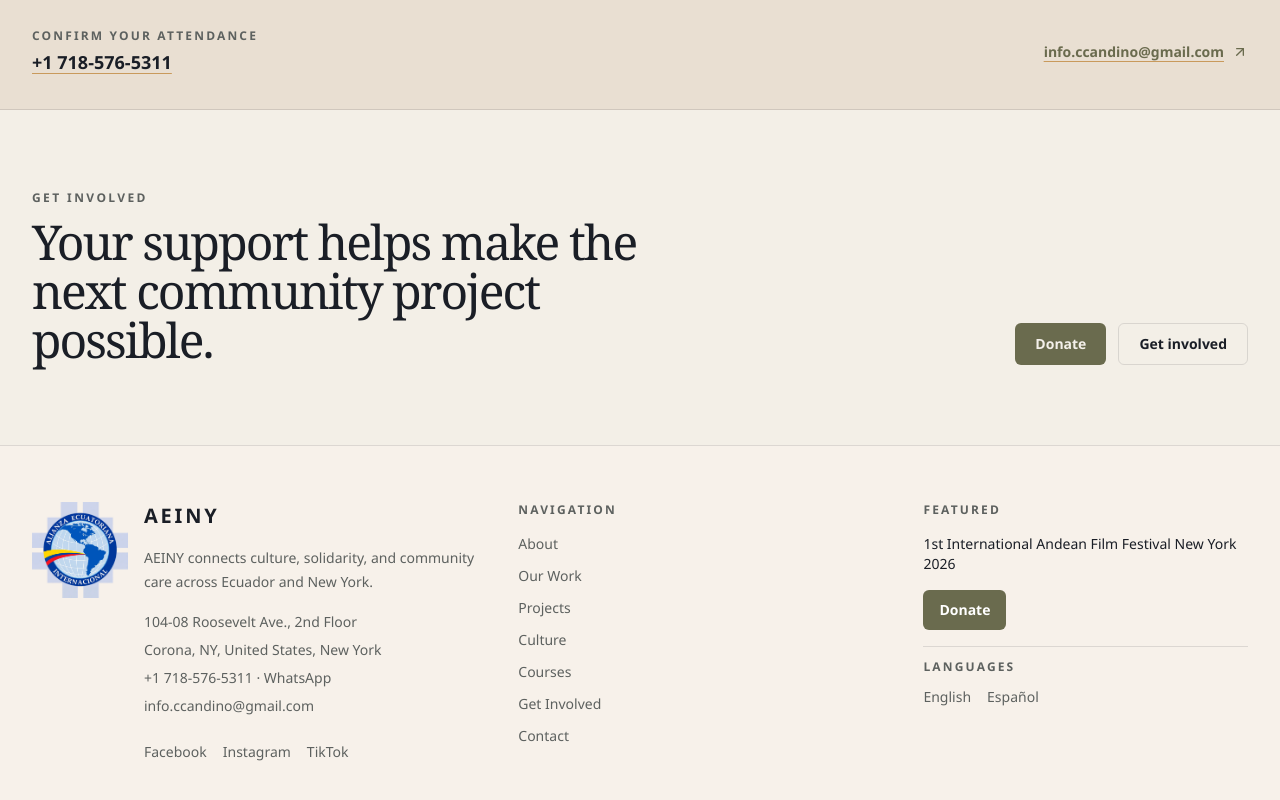
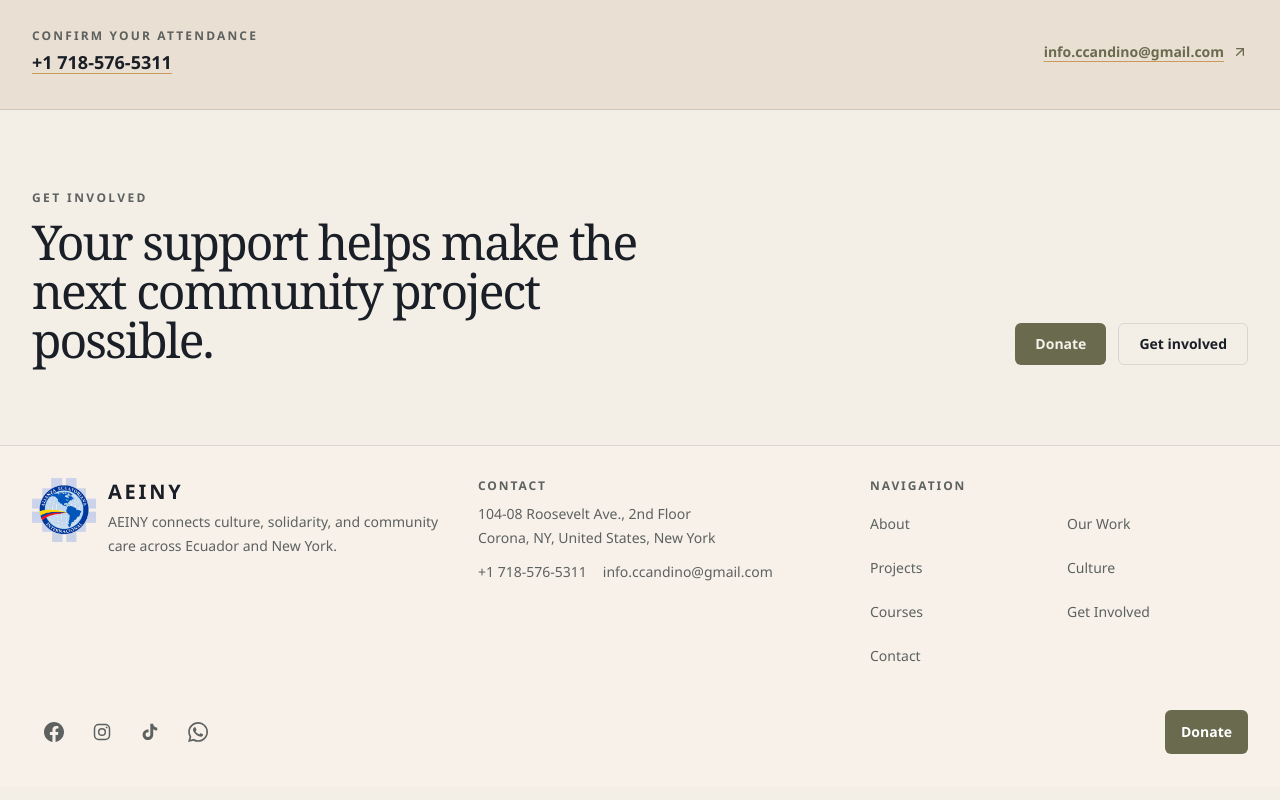
Before and after one commit to MartFrida/aeny2, a React (Vite) app: page /en in a window 1280 px wide. Shown: the part 3996-4796 px from the top of the page. Built offline with nearby package versions, Linux system fonts and the light colour scheme.

Commit message:
fix footer

```diff
--- a/src/app/router.tsx
+++ b/src/app/router.tsx
@@ -19,7 +19,7 @@ const pageLoaders = {
   eventKuri2023: () => import('../pages/Events/KuriChasqui2023Page').then((module) => ({ Component: module.KuriChasqui2023Page })),
   courses: () => import('../pages/Courses').then((module) => ({ Component: module.CoursesPage })),
   getInvolved: () => import('../pages/GetInvolved').then((module) => ({ Component: module.GetInvolvedPage })),
-  donate: () => import('../pages/Donate').then((module) => ({ Component: module.DonatePage })),
+  donate: () => import('../pages/Donate/donate').then((module) => ({ Component: module.DonatePage })),
   contact: () => import('../pages/Contact').then((module) => ({ Component: module.ContactPage })),
 } as const
 
--- a/src/components/layout/Footer.tsx
+++ b/src/components/layout/Footer.tsx
@@ -1,8 +1,44 @@
-import { navigationItems } from '../../data/navigation'
 import { Link } from 'react-router-dom'
 import { useTranslation } from 'react-i18next'
+import { navigationItems } from '../../data/navigation'
+import { contactInfo } from '../../data/contact'
 import { Container } from '../common/Container'
-import { contactInfo } from '../../data/contact'
+
+const focusClass =
+  'focus-visible:outline-2 focus-visible:outline-offset-2 focus-visible:outline-(--primary)'
+const headingClass =
+  'text-xs font-semibold uppercase tracking-[0.16em] text-(--muted)'
+const iconLinkClass =
+  `inline-flex h-11 w-11 shrink-0 items-center justify-center rounded-full text-(--muted) transition-colors hover:bg-(--primary)/8 hover:text-(--foreground) ${focusClass}`
+const textLinkClass =
+  `inline-flex min-h-11 items-center rounded-md text-sm leading-5 text-(--muted) transition-colors hover:text-(--foreground) ${focusClass}`
+
+const socialIconPaths = {
+  facebook:
+    'M24 12.073C24 5.405 18.627 0 12 0S0 5.405 0 12.073c0 6.026 4.388 11.02 10.125 11.927v-8.437H7.078v-3.49h3.047V9.413c0-3.025 1.792-4.697 4.533-4.697 1.312 0 2.686.235 2.686.235v2.97H15.83c-1.491 0-1.956.93-1.956 1.885v2.266h3.328l-.532 3.49h-2.796V24C19.612 23.093 24 18.1 24 12.073Z',
+  tiktok:
+    'M19.589 6.686a4.793 4.793 0 0 1-3.77-4.245V2h-3.445v13.672a2.878 2.878 0 0 1-2.874 2.477 2.88 2.88 0 0 1-2.879-2.88A2.879 2.879 0 0 1 9.5 12.39c.283 0 .556.041.819.121V9.01a6.361 6.361 0 0 0-.819-.052c-3.508 0-6.353 2.845-6.353 6.353s2.845 6.353 6.353 6.353 6.353-2.845 6.353-6.353V8.665a8.23 8.23 0 0 0 4.811 1.537V6.78a4.831 4.831 0 0 1-1.075-.094Z',
+  whatsapp:
+    'M20.52 3.48A11.81 11.81 0 0 0 12.11 0C5.56 0 .23 5.33.23 11.89c0 2.1.55 4.15 1.59 5.95L.13 24l6.3-1.65a11.87 11.87 0 0 0 5.68 1.45h.01C18.67 23.8 24 18.47 24 11.91c0-3.18-1.24-6.17-3.48-8.43ZM12.12 21.8h-.01a9.84 9.84 0 0 1-5.03-1.38l-.36-.21-3.74.98 1-3.64-.24-.38a9.86 9.86 0 0 1-1.51-5.28C2.23 6.44 6.67 2 12.12 2a9.83 9.83 0 0 1 7 2.9 9.86 9.86 0 0 1 2.89 7.01c0 5.45-4.44 9.89-9.89 9.89Zm5.43-7.4c-.3-.15-1.76-.87-2.03-.97-.27-.1-.47-.15-.67.15-.2.3-.77.97-.94 1.17-.17.2-.35.22-.65.07-.3-.15-1.26-.46-2.4-1.48-.89-.79-1.49-1.77-1.67-2.07-.17-.3-.02-.46.13-.61.13-.13.3-.35.45-.52.15-.17.2-.3.3-.5.1-.2.05-.37-.03-.52-.07-.15-.67-1.61-.92-2.21-.24-.58-.49-.5-.67-.51h-.57c-.2 0-.52.07-.8.37-.27.3-1.04 1.02-1.04 2.48s1.07 2.87 1.21 3.07c.15.2 2.1 3.2 5.08 4.49.71.31 1.26.49 1.69.63.71.23 1.36.2 1.88.12.57-.09 1.76-.72 2-1.41.25-.69.25-1.29.18-1.41-.07-.12-.27-.2-.57-.35Z',
+}
+
+type SocialIconName = keyof typeof socialIconPaths | 'instagram'
+
+function SocialIcon({ name }: { name: SocialIconName }) {
+  return (
+    <svg viewBox="0 0 24 24" fill="currentColor" aria-hidden="true" focusable="false" className="h-5 w-5">
+      {name === 'instagram' ? (
+        <>
+          <rect x="3" y="3" width="18" height="18" rx="5" fill="none" stroke="currentColor" strokeWidth="1.8" />
+          <circle cx="12" cy="12" r="4" fill="none" stroke="currentColor" strokeWidth="1.8" />
+          <circle cx="17.5" cy="6.5" r="1.1" />
+        </>
+      ) : (
+        <path d={socialIconPaths[name]} />
+      )}
+    </svg>
+  )
+}
 
 export function Footer() {
   const { i18n, t } = useTranslation()
@@ -13,78 +49,116 @@ export function Footer() {
     href: `/${language}/${path}`,
   }))
 
-  const currentPath = window.location.pathname.replace(/^\/(en|es)(?=\/|$)/, '') || '/'
-  const englishPath = `/en${currentPath === '/' ? '' : currentPath}`
-  const spanishPath = `/es${currentPath === '/' ? '' : currentPath}`
+  const socialLinks = [
+    { icon: 'facebook', label: 'Facebook', href: contactInfo.facebook },
+    { icon: 'instagram', label: 'Instagram', href: contactInfo.instagram },
+    { icon: 'tiktok', label: 'TikTok', href: contactInfo.tiktok },
+    { icon: 'whatsapp', label: t('contact.whatsapp'), href: contactInfo.whatsappHref },
+  ] as const
+
+  const navigationList = (
+    <ul className="mt-2 grid grid-cols-2 gap-x-4 text-sm">
+      {navigation.map((item) => (
+        <li key={item.href} className="min-w-0">
+          <Link to={item.href} className={`${textLinkClass} w-full py-2`}>
+            {item.label}
+          </Link>
+        </li>
+      ))}
+    </ul>
+  )
 
   return (
     <footer className="border-t border-(--border) bg-[#f7f1ea]">
-      <Container className="grid gap-10 py-14 md:grid-cols-[1.1fr_0.9fr_0.8fr]">
-        <div className="flex items-start gap-4">
-          <Link to="/" className="flex shrink-0 items-center" aria-label="Alianza Ecuatoriana Internacional — Home">
-            <img
-              src="/images/logo-aeiny.webp"
-              alt="Alianza Ecuatoriana Internacional"
-              className="h-19 w-auto object-contain sm:h-20 md:h-24"
-            />
-          </Link>
-          <div>
-            <p className="text-xl font-semibold tracking-[0.14em] text-(--foreground)">AEINY</p>
-            <p className="mt-4 max-w-md text-sm leading-6 text-(--muted)">{t('footer.tagline')}</p>
-            <address className="mt-4 space-y-1 text-sm not-italic leading-6 text-(--muted)">
-              <p>{contactInfo.addressLine1}</p>
-              <p>{contactInfo.addressLine2}</p>
-              <p>
-                <a href={contactInfo.phoneHref} className="transition hover:text-(--foreground)">{contactInfo.phone}</a>
-                {' · '}
-                <a href={contactInfo.whatsappHref} target="_blank" rel="noreferrer" className="transition hover:text-(--foreground)">{t('contact.whatsapp')}</a>
-              </p>
-              <p><a href={contactInfo.emailHref} className="transition hover:text-(--foreground)">{contactInfo.email}</a></p>
-            </address>
-            <div className="mt-6 flex items-center gap-4 text-sm text-(--muted)">
-              <a href={contactInfo.facebook} target="_blank" rel="noreferrer" className="transition hover:text-(--foreground)">
-                Facebook
-              </a>
-              <a href={contactInfo.instagram} target="_blank" rel="noreferrer" className="transition hover:text-(--foreground)">
-                Instagram
-              </a>
-              <a href={contactInfo.tiktok} target="_blank" rel="noreferrer" className="transition hover:text-(--foreground)">
-                TikTok
-              </a>
+      <Container className="py-6 sm:py-7 lg:py-8">
+        <div className="grid gap-4 sm:grid-cols-[1.1fr_1fr] sm:gap-x-8 lg:grid-cols-[1.15fr_1fr_1.05fr] lg:gap-8">
+          <div className="min-w-0 space-y-3 lg:contents lg:space-y-0">
+            <div className="grid min-w-0 grid-cols-[auto_minmax(0,1fr)] content-start gap-x-3 gap-y-1">
+              <Link
+                to={`/${language}`}
+                aria-label="Alianza Ecuatoriana Internacional"
+                className={`row-span-2 inline-flex self-start rounded-md ${focusClass}`}
+              >
+                <img
+                  src="/images/logo-aeiny.webp"
+                  alt="Alianza Ecuatoriana Internacional"
+                  className="h-14 w-14 object-contain lg:h-16 lg:w-16"
+                />
+              </Link>
+              <p className="text-xl font-semibold tracking-[0.14em] text-(--foreground)">AEINY</p>
+              <p className="max-w-md text-sm leading-6 text-(--muted)">{t('footer.tagline')}</p>
             </div>
+
+            <div className="min-w-0">
+              <h2 className={`hidden lg:block ${headingClass}`}>{t('nav.contact')}</h2>
+              <address className="text-sm not-italic leading-6 text-(--muted) lg:mt-2">
+                <p>{contactInfo.addressLine1}</p>
+                <p>{contactInfo.addressLine2}</p>
+                <div className="flex min-w-0 flex-wrap items-center gap-x-4">
+                  <a href={contactInfo.phoneHref} className={`${textLinkClass} max-w-full`}>
+                    {contactInfo.phone}
+                  </a>
+                  <a href={contactInfo.emailHref} className={`${textLinkClass} max-w-full break-all`}>
+                    {contactInfo.email}
+                  </a>
+                </div>
+              </address>
+            </div>
+          </div>
+
+          <div className="min-w-0">
+            <details className="group border-y border-(--border) sm:hidden">
+              <summary className={`flex min-h-12 cursor-pointer list-none items-center justify-between gap-3 rounded-sm [&::-webkit-details-marker]:hidden ${headingClass} ${focusClass}`}>
+                {t('footer.navigation')}
+                <svg
+                  viewBox="0 0 24 24"
+                  fill="none"
+                  stroke="currentColor"
+                  strokeWidth="1.5"
+                  strokeLinecap="round"
+                  strokeLinejoin="round"
+                  aria-hidden="true"
+                  focusable="false"
+                  className="h-4 w-4 shrink-0 transition-transform motion-reduce:transition-none group-open:rotate-180"
+                >
+                  <path d="m6 9 6 6 6-6" />
+                </svg>
+              </summary>
+              <nav aria-label={t('footer.navigation')} className="pb-2">
+                {navigationList}
+              </nav>
+            </details>
+
+            <nav aria-label={t('footer.navigation')} className="hidden sm:block">
+              <h2 className={headingClass}>{t('footer.navigation')}</h2>
+              {navigationList}
+            </nav>
           </div>
         </div>
 
-        <div>
-          <p className="text-xs font-semibold uppercase tracking-[0.18em] text-(--muted)">{t('footer.navigation')}</p>
-          <ul className="mt-4 space-y-3 text-sm text-(--muted)">
-            {navigation.map((item) => (
-              <li key={item.href}>
-                <Link to={item.href} className="transition hover:text-(--foreground)">
-                  {item.label}
-                </Link>
-              </li>
+        <div className="mt-4 flex flex-wrap items-center justify-between gap-2 pt-3 sm:mt-5">
+          <div className="flex shrink-0 items-center sm:gap-1">
+            {socialLinks.map(({ icon, label, href }) => (
+              <a
+                key={icon}
+                href={href}
+                target="_blank"
+                rel="noreferrer"
+                aria-label={label}
+                title={label}
+                className={iconLinkClass}
+              >
+                <SocialIcon name={icon} />
+              </a>
             ))}
-          </ul>
-        </div>
+          </div>
 
-        <div>
-          <p className="text-xs font-semibold uppercase tracking-[0.18em] text-(--muted)">{t('footer.featured')}</p>
-          <div className="mt-4 space-y-4 text-sm text-(--muted)">
-            <Link to={`/${language}/events/festival-internacional-de-cine-andino-2026`} className="block font-medium text-(--foreground) hover:text-(--primary)">
-              {t('festival2026.title')}
-            </Link>
-            <Link to={`/${language}/donate`} className="inline-flex rounded-md bg-(--primary) px-4 py-2.5 text-sm font-semibold text-white transition hover:bg-[#4d4d3d]">
-              {t('nav.donate')}
-            </Link>
-            <div className="pt-3 border-t border-(--border)">
-              <p className="text-xs font-semibold uppercase tracking-[0.18em] text-(--muted)">{t('footer.languages')}</p>
-              <div className="mt-3 flex gap-4 text-sm text-(--muted)">
-                <Link to={englishPath} className="hover:text-(--foreground)">{t('common.english')}</Link>
-                <Link to={spanishPath} className="hover:text-(--foreground)">{t('common.spanish')}</Link>
-              </div>
-            </div>
-          </div>
+          <Link
+            to={`/${language}/donate`}
+            className={`ml-auto inline-flex min-h-11 max-w-full items-center justify-center rounded-md bg-(--primary) px-4 py-2.5 text-center text-sm font-semibold text-white transition-colors hover:bg-[#4d4d3d] ${focusClass}`}
+          >
+            {t('nav.donate')}
+          </Link>
         </div>
       </Container>
     </footer>
```
Also changed, not shown: src/pages/Donate/donate.tsx (renamed from src/pages/Donate/index.tsx).
